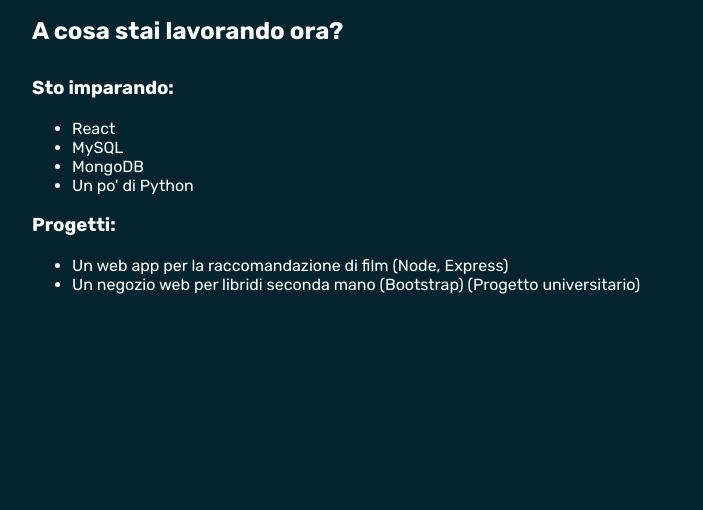
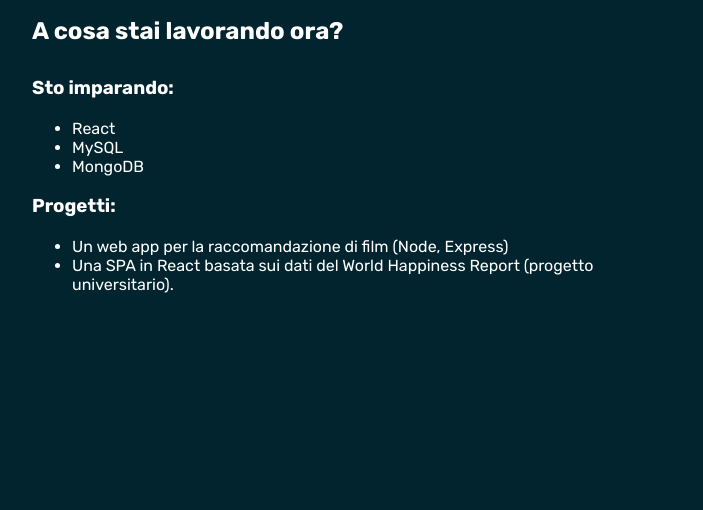
Before and after one commit to campbellm92/mattdev-portfolio-site, a website: page public/now.html in a window 1280 px wide. Shown: the part 187-697 px from the top of the page, without its empty margins (283-986 px from the left). Drawn offline with Linux system fonts and the light colour scheme.

Commit message:
edits, update to projects

```diff
--- a/public/now.html
+++ b/public/now.html
@@ -19,14 +19,13 @@
         <li>React</li>
         <li>MySQL</li>
         <li>MongoDB</li>
-        <li>Un po' di Python</li>
       </ul>
       <h3>Progetti:</h3>
       <ul>
         <li>Un web app per la raccomandazione di film (Node, Express)</li>
         <li>
-          Un negozio web per libridi seconda mano (Bootstrap) (Progetto
-          universitario)
+          Una SPA in React basata sui dati del World Happiness Report (progetto
+          universitario).
         </li>
       </ul>
     </div>
```
